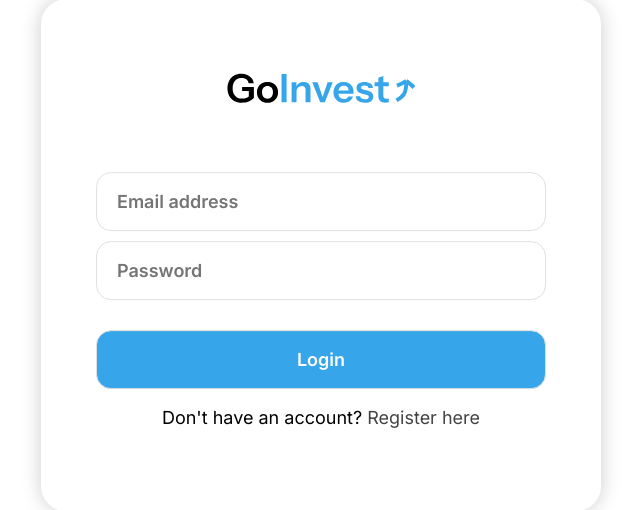
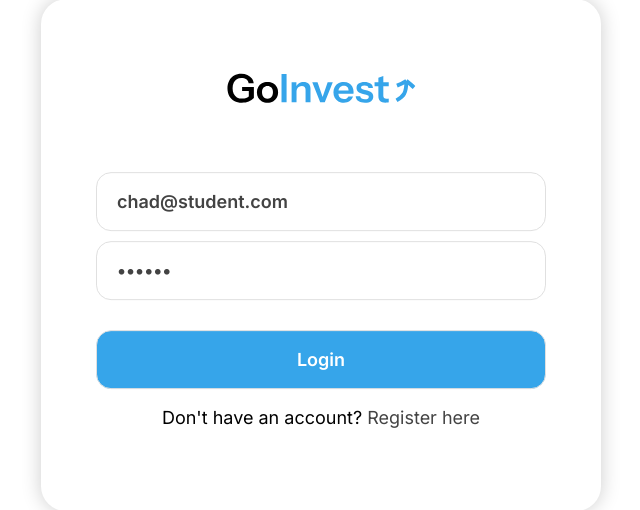
Before and after one commit to SamiAbar30/GoInvest, a Flask app: page / in a window 1280 px wide. Shown: the part 145-655 px from the top of the page, without its empty margins (319-959 px from the left). Run offline with Flask 3, Linux system fonts and the light colour scheme.

Commit message:
adding default user in login form

```diff
--- a/templates/login.html
+++ b/templates/login.html
@@ -13,8 +13,8 @@
             <img class="form-logo" src="{{ url_for('static', filename='images/logo.svg') }}" alt="GoInvest">
 
             <form id="login-form"  method="POST" action="{{ url_for('login') }}">
-                <input type="email" name="email" id="username" placeholder="Email address" required>
-                <input type="password" name="password" id="password" placeholder="Password" required>
+                <input type="email" name="email" id="username" placeholder="Email address" value="chad@student.com" required>
+                <input type="password" name="password" id="password" placeholder="Password" value="azerty" required>
                 <button type="submit" class="btn">Login</button>
             </form>
 
```
